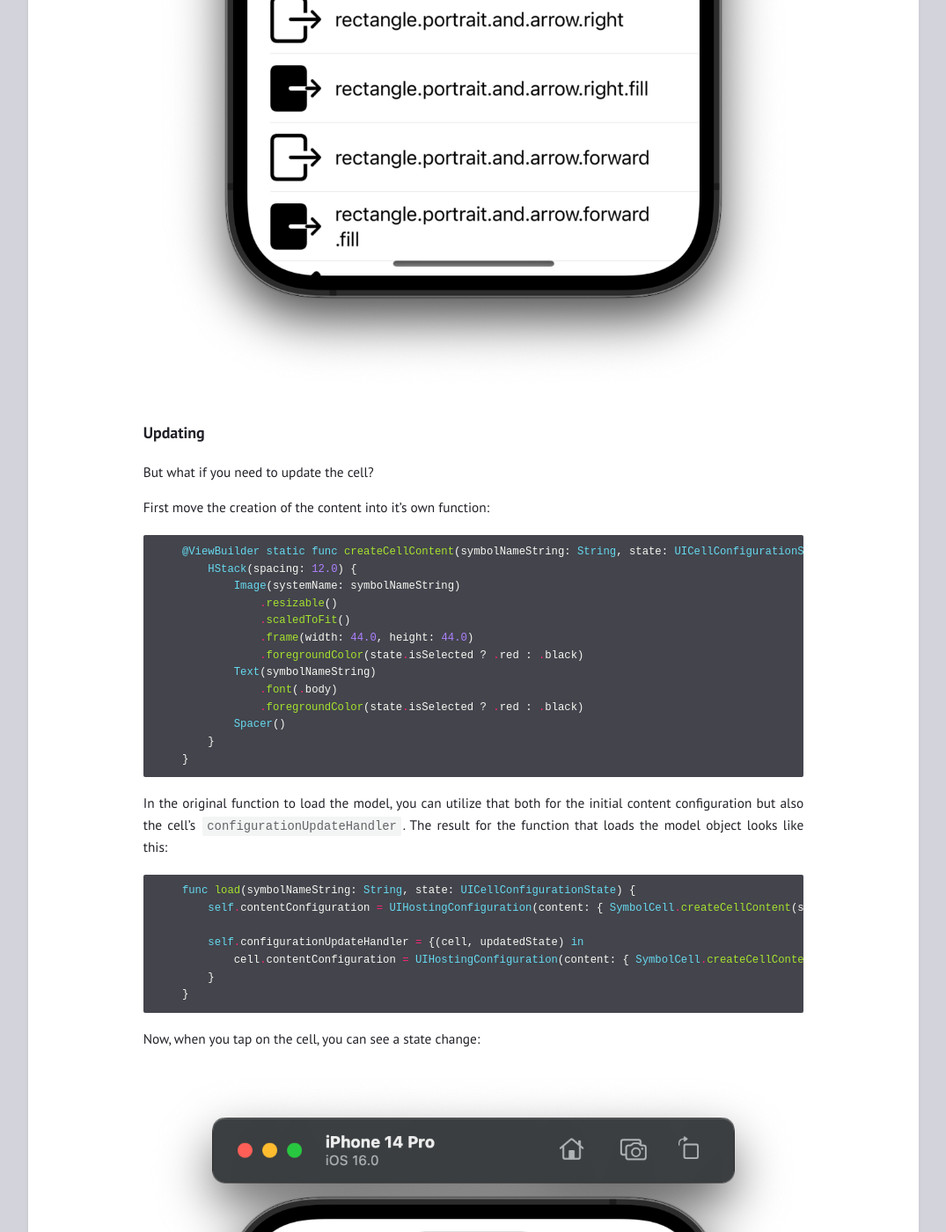
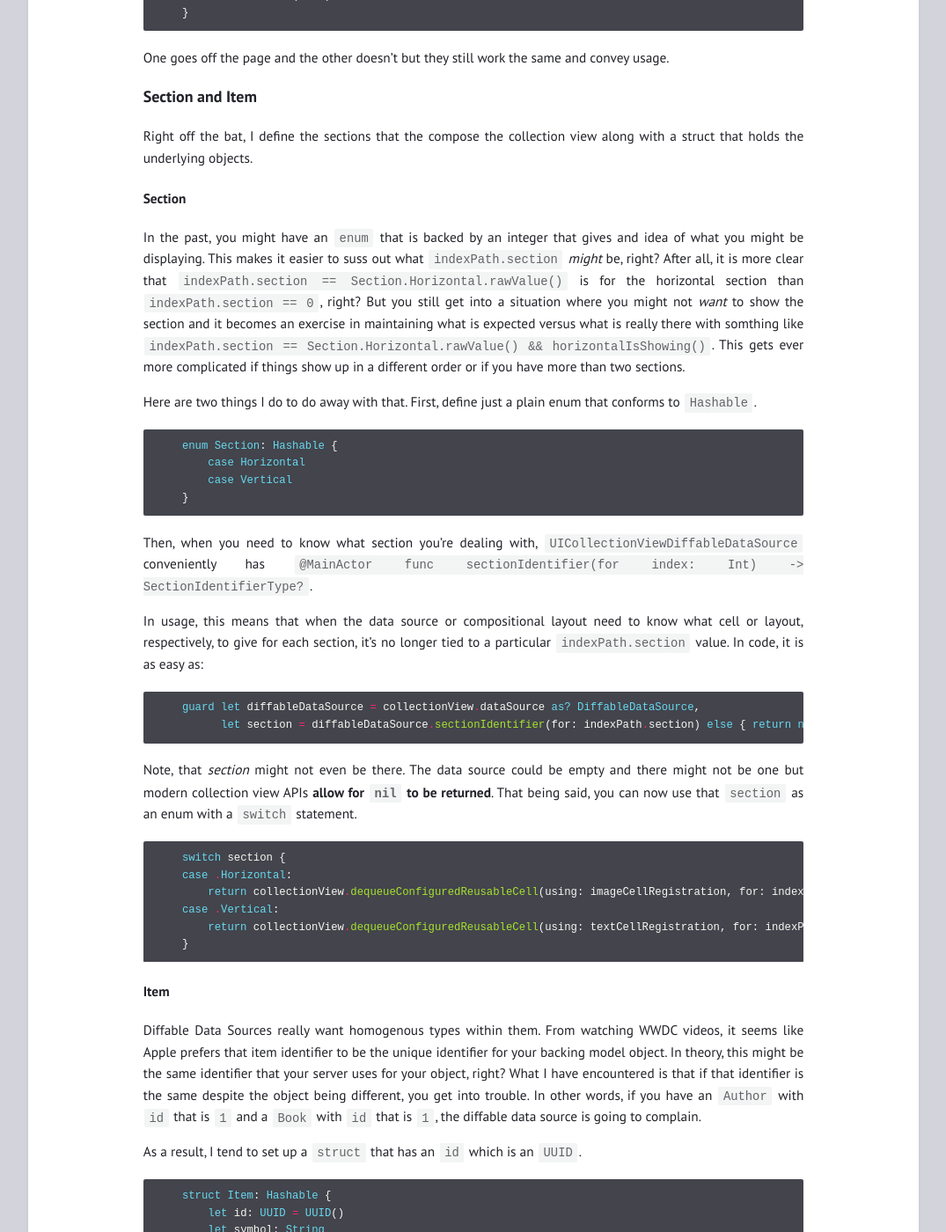
Before and after one commit to jacobvanorder/jacobvanorder.github.io, a Jekyll site: the page built from index.html, in a window 1280 px wide and 1400 px high, scrolled down 2168 px. Shown: the whole window at 88% size, without its empty margins (102-1177 px from the left). Built offline with Jekyll 4.4.1, drawn with Linux system fonts in a browser that asks for light colours; some of the changed text lies outside the part shown.

Commit message:
11/21/22: Collection Views in 2022

```diff
--- /dev/null
+++ b/_posts/2022-11-21-uicollectionview-in-2022.md
@@ -0,0 +1,166 @@
+---
+layout: post
+title: UICollectionView in 2022
+date: 2022-11-21 14:51 -0600
+---
+
+## Backstory
+
+I was there at WWDC 12 when they announced collection views and the crowd was simultaneously impressed that they wrote such a flexible user interface element that was similar to the extensively used table view. But, that was **ten years ago**.
+
+Since then, Apple has worked to smooth away some of the larger issues that have cropped up in the countless apps that have used a collection to show a list/grid on the screen, mainly:
+
+* Autolayout and dynamic content is now a thing and static, predefined sizes aren't really relevant anymore.
+* There are a slew of crashes related maintaining a source of truth behind the list/grid.
+
+To answer these issues, Apple introduced `UICollectionViewCompositionalLayout` and `UICollectionViewDiffableDataSource`.
+
+## Lately…
+
+I've had to set up a couple `UICollectionView`s using these two tools and I've learned a couple patterns that make organization of the code such that I can keep track of what's important. Here are a couple of tips that I find using a `UICollectionView` much easier.
+
+Here is the collection view I made as the example:
+
+![collection view](/assets/images/CollectionView2022/collectionview2022.png)
+
+You can download the sample code [here](https://github.com/jacobvanorder/CollectionViews-in-2022) to see how it comes together.
+
+### typealias
+
+Modern collection views utilize Swift Generics and that's great! It makes it automatically cast what type of model or view that you're using when defining behavior. The problem is that littered throughout your code is `UICollectionView.CellRegistration<Cell, Item>` or `UICollectionViewDiffableDataSource<Section, Item>` which is verbose and can get repetitive. As a result, at the top of the file, I'll get this out of the way:
+
+{% highlight swift %}
+
+    typealias DiffableDataSource = UICollectionViewDiffableDataSource<Section, Item>
+    typealias Snapshot = NSDiffableDataSourceSnapshot<Section, Item>
+    typealias ImageCellRegistration = UICollectionView.CellRegistration<SymbolImageCell, Item>
+    typealias TextCellRegistration = UICollectionView.CellRegistration<SymbolTextCell, Item>
+    typealias HeaderRegistration = UICollectionView.SupplementaryRegistration<SymbolHeader>
+    typealias CellProvider = DiffableDataSource.CellProvider
+    typealias HeaderProvider = DiffableDataSource.SupplementaryViewProvider
+
+{% endhighlight %}
+
+In usage, I can just write:
+
+{% highlight swift %}
+
+    let imageCellRegistration = ImageCellRegistration { cell, indexPath, item in
+        cell.loadItem(item)
+    }
+
+{% endhighlight %}
+
+Instead of:
+
+{% highlight swift %}
+
+    let imageCellRegistration = UICollectionView.CellRegistration<SymbolImageCell, Item> { cell, indexPath, item in
+        cell.loadItem(item)
+    }
+
+{% endhighlight %}
+
+One goes off the page and the other doesn't but they still work the same and convey usage.
+
+### Section and Item
+
+Right off the bat, I define the sections that the compose the collection view along with a struct that holds the underlying objects.
+
+#### Section
+
+In the past, you might have an `enum` that is backed by an integer that gives and idea of what you might be displaying. This makes it easier to suss out what `indexPath.section` _might_ be, right? After all, it is more clear that `indexPath.section == Section.Horizontal.rawValue()` is for the horizontal section than `indexPath.section == 0`, right? But you still get into a situation where you might not _want_ to show the section and it becomes an exercise in maintaining what is expected versus what is really there with somthing like `indexPath.section == Section.Horizontal.rawValue() && horizontalIsShowing()`. This gets ever more complicated if things show up in a different order or if you have more than two sections.
+
+Here are two things I do to do away with that. First, define just a plain enum that conforms to `Hashable`.
+
+{% highlight swift %}
+
+    enum Section: Hashable {
+        case Horizontal
+        case Vertical
+    }
+
+{% endhighlight %}
+
+Then, when you need to know what section you're dealing with, `UICollectionViewDiffableDataSource` conveniently has `@MainActor func sectionIdentifier(for index: Int) -> SectionIdentifierType?`.
+
+In usage, this means that when the data source or compositional layout need to know what cell or layout, respectively, to give for each section, it's no longer tied to a particular `indexPath.section` value. In code, it is as easy as:
+
+{% highlight swift %}
+
+    guard let diffableDataSource = collectionView.dataSource as? DiffableDataSource,
+          let section = diffableDataSource.sectionIdentifier(for: indexPath.section) else { return nil }
+
+{% endhighlight %}
+
+Note, that _section_ might not even be there. The data source could be empty and there might not be one but modern collection view APIs **allow for `nil` to be returned**. That being said, you can now use that `section` as an enum with a `switch` statement.
+
+{% highlight swift %}
+
+    switch section {
+    case .Horizontal:
+        return collectionView.dequeueConfiguredReusableCell(using: imageCellRegistration, for: indexPath, item: item)
+    case .Vertical:
+        return collectionView.dequeueConfiguredReusableCell(using: textCellRegistration, for: indexPath, item: item)
+    }
+
+{% endhighlight %}
+
+#### Item
+
+Diffable Data Sources really want homogenous types within them. From watching WWDC videos, it seems like Apple prefers that item identifier to be the unique identifier for your backing model object. In theory, this might be the same identifier that your server uses for your object, right? What I have encountered is that if that identifier is the same despite the object being different, you get into trouble. In other words, if you have an `Author` with `id` that is `1` and a `Book` with `id` that is `1`, the diffable data source is going to complain.
+
+As a result, I tend to set up a `struct` that has an `id` which is an `UUID`.
+
+{% highlight swift %}
+
+    struct Item: Hashable {
+        let id: UUID = UUID()
+        let symbol: String
+    }
+
+{% endhighlight %}
+
+No likely chance of collision there. I will then store my object directly in that struct. This might go against what Apple suggests but now I don't have to have a corresponding collection to look up whenever I need to access it, it is right there and I don't have two things to keep track of. Usage:
+
+{% highlight swift %}
+
+    let textCellRegistration = TextCellRegistration { cell, indexPath, item in
+        cell.loadItem(item)
+    }
+
+{% endhighlight %}
+
+The `Item` is simply a wrapper with a `UUID`.
+
+### Cells Define Layout
+
+To recap, a compositional layout is comprised of a _section_ that may use a _group_ that may use one or more _items_.
+
+My last tip to when defining the compositional layout, I tend to move what I can to describe the presentation to the cell itself for reuse. Because I may want to present the cell elsewhere, I move the creation of any one of those elements (_section_, _group_, _item_) to the cell for use elsewhere. After all, the cell probably knows how it wants to be presented, right?
+
+In usage:
+
+{% highlight swift %}
+
+    let item: NSCollectionLayoutItem
+    if sectionIdentifier == .Horizontal {
+        item = SymbolImageCell.compositionLayoutItem()
+    } else { // .Vertical
+        item = SymbolTextCell.compositionLayoutItem(withinEnvironment: environment)
+    }
+    let group = NSCollectionLayoutGroup.horizontal(layoutSize: item.layoutSize, subitems: [item])
+    let section = NSCollectionLayoutSection(group: group)
+    section.boundarySupplementaryItems = [self.headerItem(forEnvironment: environment)]
+    section.orthogonalScrollingBehavior = sectionIdentifier == .Horizontal ? .continuousGroupLeadingBoundary : .none
+     return section
+
+{% endhighlight %}
+
+See how the items are defined by the cell itself? That code can be utilized wherever the cell is presented which I've had to do before.
+
+## In Summary
+
+I'm happy to see that many of the rough edges from collection views have been resolved. Many issues with updating the collections backing them have been resolved and layout has been consolidated into a sane, logical place.
+
+If I missed anything or if you have your way of handling collection views you like, [feel free to reach out](mailto:jacob@sushigrass.com).
```
Also changed, not shown: __notes_for_yourself.md (+2 -2 lines), assets/images/CollectionView2022/collectionview2022.png (added).
